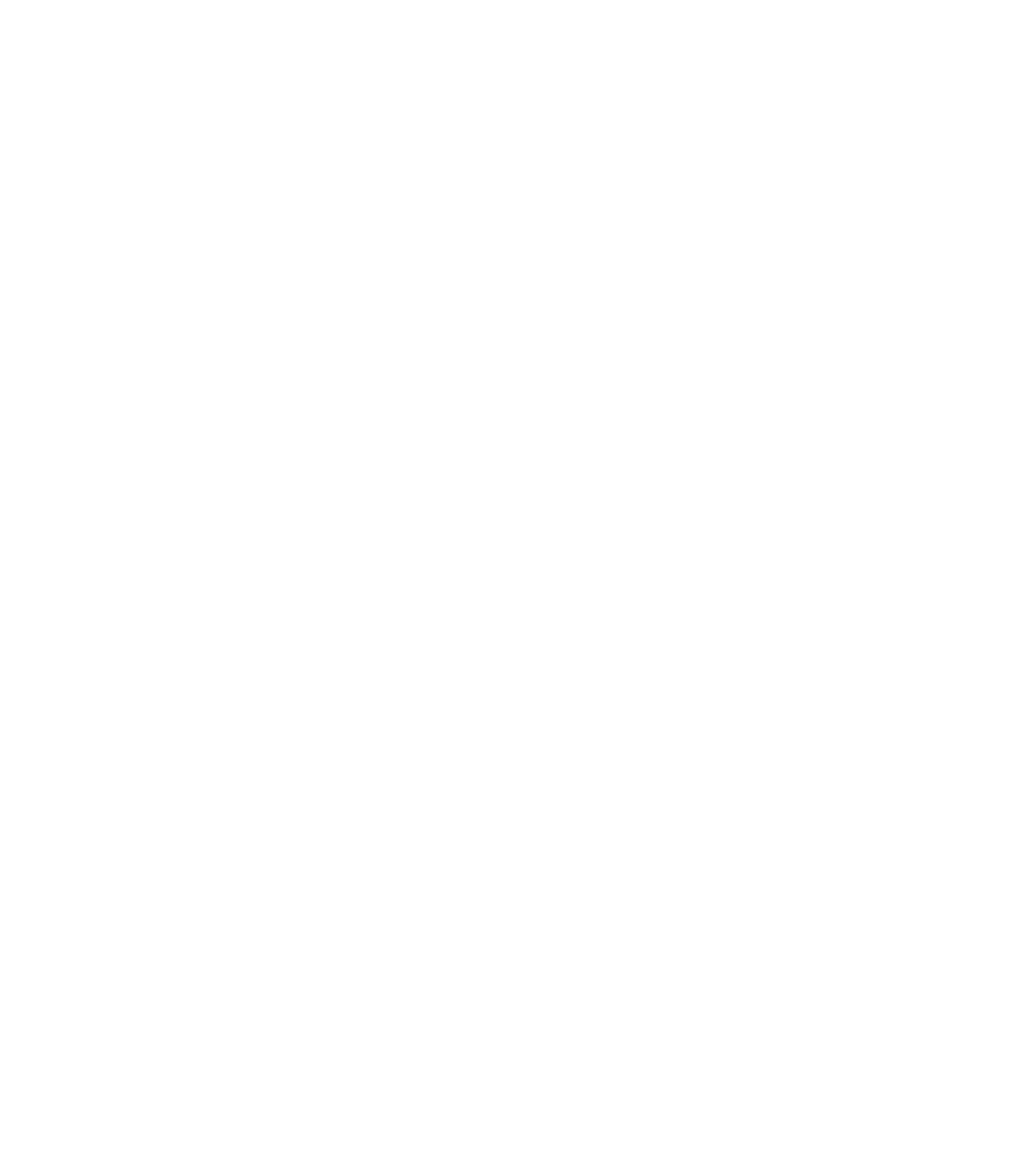
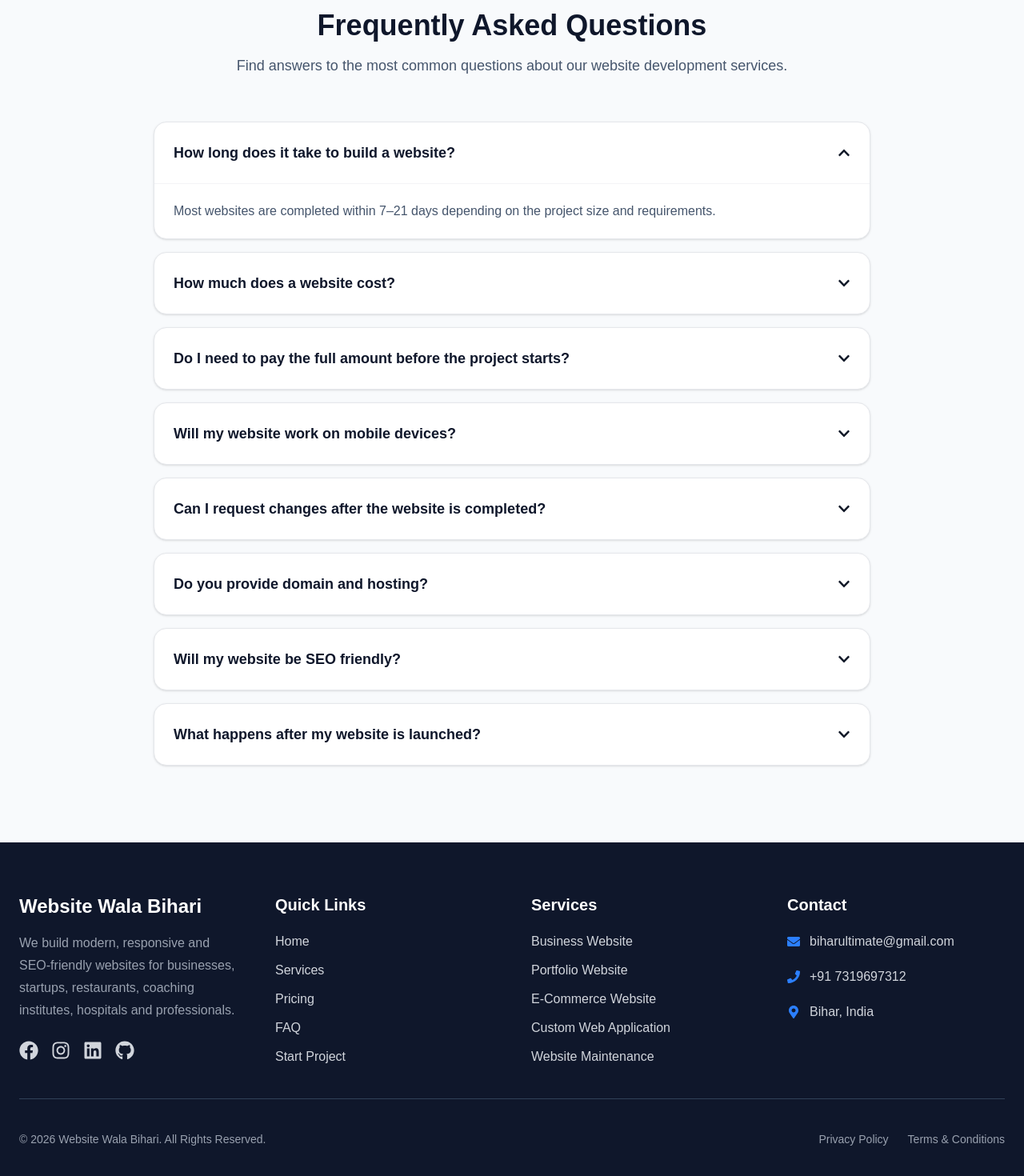
Before and after one commit to anuragsittu/website-wala-bihari, a Next.js app: page / in a window 1280 px wide. Shown: the part 6646-8116 px from the top of the page at 80% size. Before the commit the page ends 6562 px from the top, so only its background shows below. Built offline with nearby package versions, Linux system fonts and the light colour scheme.

Commit message:
Add footer section

```diff
--- a/src/app/page.tsx
+++ b/src/app/page.tsx
@@ -5,6 +5,8 @@ import WhyChooseUs from "@/components/home/WhyChooseUs";
 import Process from "@/components/home/Process";
 import Pricing from "@/components/home/Pricing";
 import StartProject from "@/components/home/StartProject";
+import FAQ from "@/components/home/FAQ";
+import Footer from "@/components/layout/Footer";
 
 export default function Home() {
   return (
@@ -16,6 +18,8 @@ export default function Home() {
       <Process />
       <Pricing />
       <StartProject />
+      <FAQ />
+      <Footer />
     </>
   );
 }
--- /dev/null
+++ b/src/components/home/FAQ.tsx
@@ -0,0 +1,96 @@
+"use client";
+
+import { useState } from "react";
+import Section from "@/components/ui/Section";
+import SectionTitle from "@/components/ui/SectionTitle";
+import { FaChevronDown } from "react-icons/fa";
+
+const faqs = [
+  {
+    question: "How long does it take to build a website?",
+    answer:
+      "Most websites are completed within 7–21 days depending on the project size and requirements.",
+  },
+  {
+    question: "How much does a website cost?",
+    answer:
+      "Pricing depends on the type of website and required features. Our pricing starts from ₹4,999, and we provide a customized quote after reviewing your requirements.",
+  },
+  {
+    question: "Do I need to pay the full amount before the project starts?",
+    answer:
+      "No. We only require an advance payment to begin the project. The remaining amount is paid after the website is completed and approved.",
+  },
+  {
+    question: "Will my website work on mobile devices?",
+    answer:
+      "Yes. Every website we build is fully responsive and works perfectly on mobile phones, tablets, laptops, and desktops.",
+  },
+  {
+    question: "Can I request changes after the website is completed?",
+    answer:
+      "Absolutely. We provide revision rounds during development to ensure the final website meets your expectations.",
+  },
+  {
+    question: "Do you provide domain and hosting?",
+    answer:
+      "Yes. We can help you purchase a domain, set up hosting, deploy your website, and configure everything for you.",
+  },
+  {
+    question: "Will my website be SEO friendly?",
+    answer:
+      "Yes. Every website is built with basic SEO best practices including clean code, fast loading speed, mobile responsiveness, and proper meta tags.",
+  },
+  {
+    question: "What happens after my website is launched?",
+    answer:
+      "We provide post-launch support, bug fixes, and guidance to ensure your website continues to run smoothly.",
+  },
+];
+
+export default function FAQ() {
+  const [openIndex, setOpenIndex] = useState<number | null>(0);
+
+  const toggleFAQ = (index: number) => {
+    setOpenIndex(openIndex === index ? null : index);
+  };
+
+  return (
+    <Section id="faq" className="bg-slate-50">
+      <SectionTitle
+        title="Frequently Asked Questions"
+        subtitle="Find answers to the most common questions about our website development services."
+      />
+
+      <div className="mx-auto max-w-4xl space-y-4">
+        {faqs.map((faq, index) => (
+          <div
+            key={index}
+            className="overflow-hidden rounded-2xl border border-gray-200 bg-white shadow-sm"
+          >
+            <button
+              onClick={() => toggleFAQ(index)}
+              className="flex w-full items-center justify-between p-6 text-left"
+            >
+              <span className="text-lg font-semibold text-slate-900">
+                {faq.question}
+              </span>
+
+              <FaChevronDown
+                className={`transition-transform duration-300 ${
+                  openIndex === index ? "rotate-180" : ""
+                }`}
+              />
+            </button>
+
+            {openIndex === index && (
+              <div className="border-t border-gray-100 px-6 py-5">
+                <p className="leading-7 text-slate-600">{faq.answer}</p>
+              </div>
+            )}
+          </div>
+        ))}
+      </div>
+    </Section>
+  );
+}
--- /dev/null
+++ b/src/components/layout/Footer.tsx
@@ -0,0 +1,127 @@
+import Link from "next/link";
+import {
+  FaFacebook,
+  FaInstagram,
+  FaLinkedin,
+  FaGithub,
+  FaEnvelope,
+  FaPhone,
+  FaMapMarkerAlt,
+} from "react-icons/fa";
+
+export default function Footer() {
+  return (
+    <footer className="bg-slate-900 text-gray-300">
+      <div className="mx-auto max-w-7xl px-6 py-16">
+
+        <div className="grid gap-12 md:grid-cols-2 lg:grid-cols-4">
+
+          {/* Company */}
+          <div>
+            <h2 className="text-2xl font-bold text-white">
+              Website Wala Bihari
+            </h2>
+
+            <p className="mt-4 leading-7 text-gray-400">
+              We build modern, responsive and SEO-friendly websites for
+              businesses, startups, restaurants, coaching institutes,
+              hospitals and professionals.
+            </p>
+
+            <div className="mt-6 flex gap-4 text-2xl">
+              <a href="#" className="hover:text-blue-500 transition">
+                <FaFacebook />
+              </a>
+
+              <a href="#" className="hover:text-pink-500 transition">
+                <FaInstagram />
+              </a>
+
+              <a href="#" className="hover:text-blue-400 transition">
+                <FaLinkedin />
+              </a>
+
+              <a href="#" className="hover:text-white transition">
+                <FaGithub />
+              </a>
+            </div>
+          </div>
+
+          {/* Quick Links */}
+          <div>
+            <h3 className="mb-5 text-xl font-semibold text-white">
+              Quick Links
+            </h3>
+
+            <ul className="space-y-3">
+              <li><Link href="/">Home</Link></li>
+              <li><Link href="#services">Services</Link></li>
+              <li><Link href="#pricing">Pricing</Link></li>
+              <li><Link href="#faq">FAQ</Link></li>
+              <li><Link href="#start-project">Start Project</Link></li>
+            </ul>
+          </div>
+
+          {/* Services */}
+          <div>
+            <h3 className="mb-5 text-xl font-semibold text-white">
+              Services
+            </h3>
+
+            <ul className="space-y-3">
+              <li>Business Website</li>
+              <li>Portfolio Website</li>
+              <li>E-Commerce Website</li>
+              <li>Custom Web Application</li>
+              <li>Website Maintenance</li>
+            </ul>
+          </div>
+
+          {/* Contact */}
+          <div>
+            <h3 className="mb-5 text-xl font-semibold text-white">
+              Contact
+            </h3>
+
+            <div className="space-y-5">
+
+              <div className="flex gap-3">
+                <FaEnvelope className="mt-1 text-blue-500" />
+                <span>biharultimate@gmail.com</span>
+              </div>
+
+              <div className="flex gap-3">
+                <FaPhone className="mt-1 text-blue-500" />
+                <span>+91 7319697312</span>
+              </div>
+
+              <div className="flex gap-3">
+                <FaMapMarkerAlt className="mt-1 text-blue-500" />
+                <span>Bihar, India</span>
+              </div>
+
+            </div>
+          </div>
+
+        </div>
+
+        <hr className="my-10 border-slate-700" />
+
+        <div className="flex flex-col items-center justify-between gap-4 text-sm text-gray-400 md:flex-row">
+
+          <p>
+            © {new Date().getFullYear()} Website Wala Bihari. All Rights
+            Reserved.
+          </p>
+
+          <div className="flex gap-6">
+            <Link href="#">Privacy Policy</Link>
+            <Link href="#">Terms & Conditions</Link>
+          </div>
+
+        </div>
+
+      </div>
+    </footer>
+  );
+}
```
Also changed, not shown: src/components/home/Footer.tsx (added).
